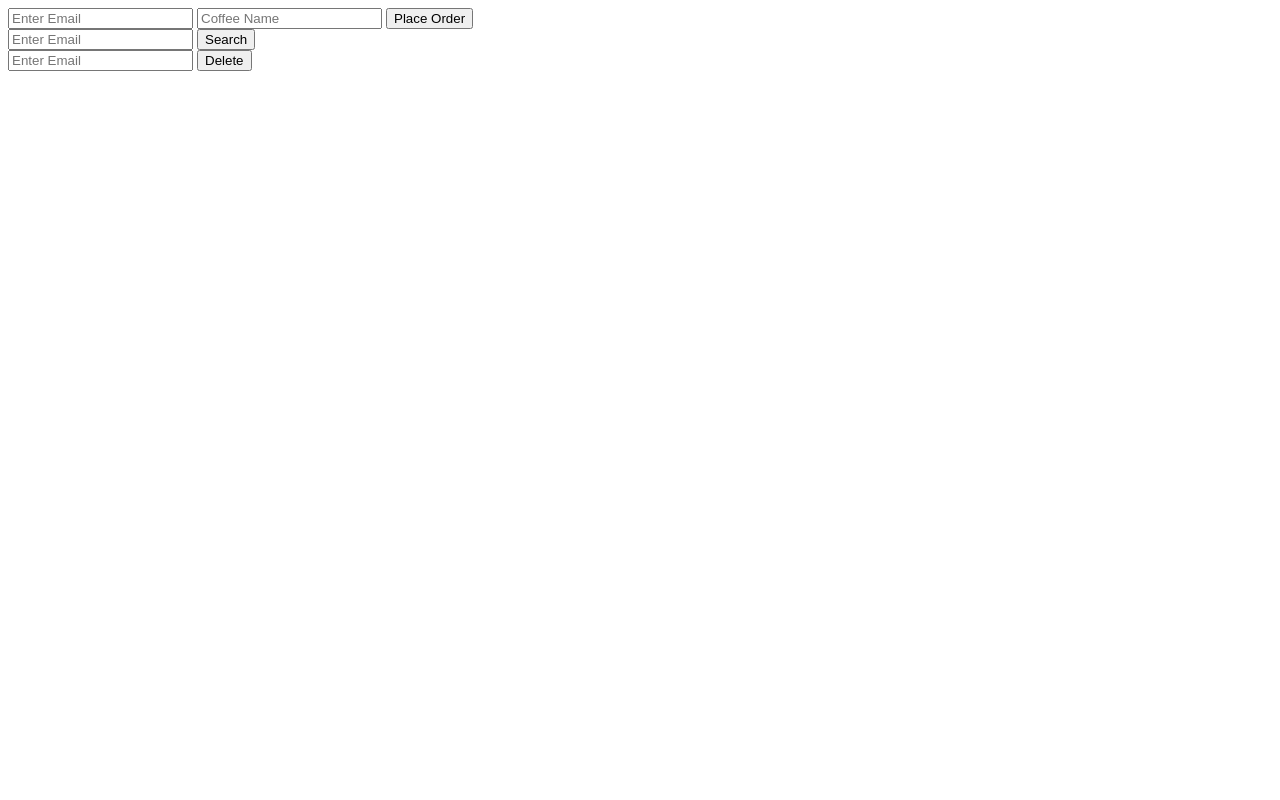
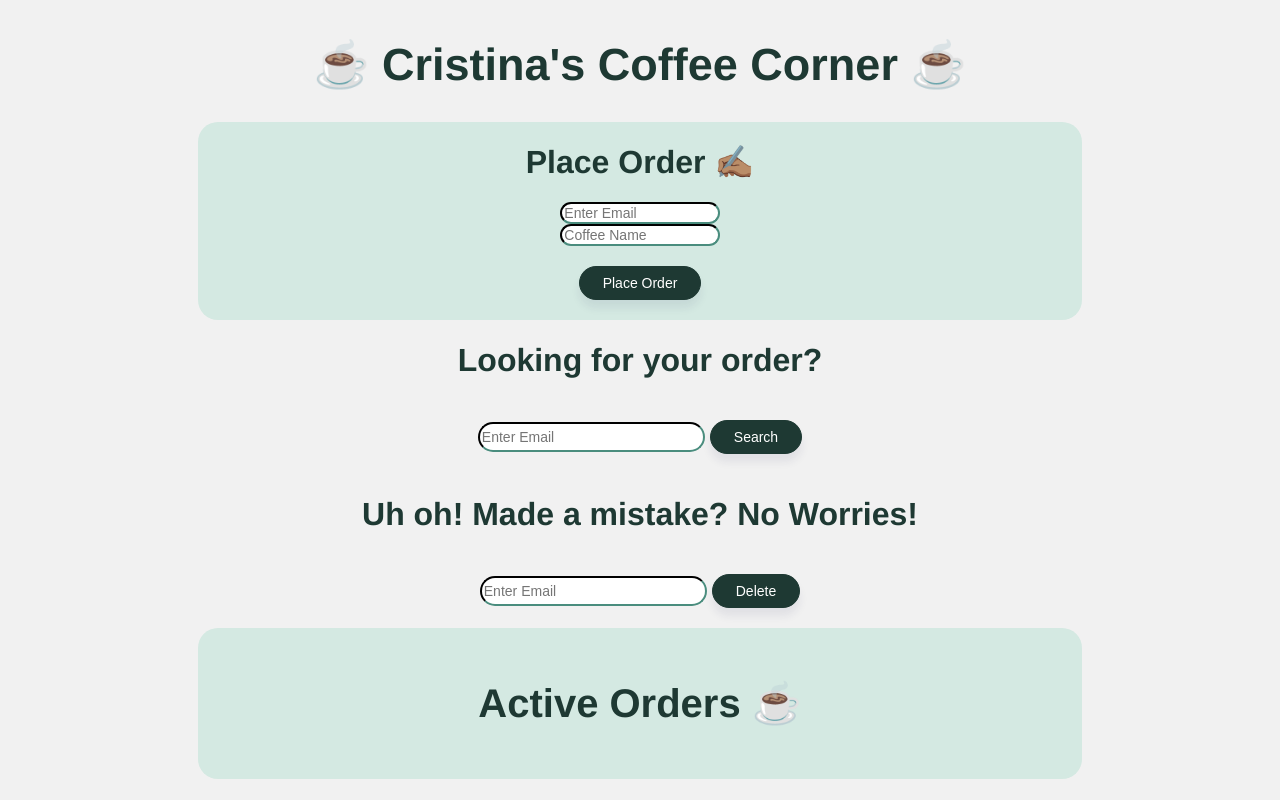
Before and after one commit to cristinahdz29/Week5, a plain HTML site: page coffee_orders_POST_API/index.html in a window 1280 px wide. Drawn offline with Linux system fonts and the light colour scheme; no server answers.

Commit message:
made modifications to files to improve styling

```diff
--- a/coffee_orders_POST_API/index.html
+++ b/coffee_orders_POST_API/index.html
@@ -4,23 +4,28 @@
     </head>
     <body>
       <!-- input section -->
+      <h1 id="heading">☕️ Cristina's Coffee Corner ☕️</h1>
       <div id="makeOrderDiv">
+        <h1>Place Order ✍🏽</h1>
         <input type="text" id="emailTextBox" placeholder="Enter Email" pattern= "email" />
         <input type="text" id="coffeeNameTextBox" placeholder="Coffee Name" />
 
         <button id="placeOrderButton">Place Order</button>
       </div>
       <div id="searchOrdersDiv">
+        <h1>Looking for your order?</h1>
         <input type="text" id="emailSearchTextBox" placeholder="Enter Email">
         <button id="searchButton">Search</button>
         </div>
 
         <div id="deleteOrdersDiv">
+          <h1>Uh oh! Made a mistake? No Worries!</h1>
           <input type="text" id="deleteTextBox" placeholder="Enter Email">
           <button id="deleteButton">Delete</button>
         </div>
 
         <div id="coffeeOrders">
+          <h1>Active Orders ☕️</h1>
           <ul id="coffeeOrdersUl">
 
           </ul>
--- a/coffee_orders_POST_API/index.js
+++ b/coffee_orders_POST_API/index.js
@@ -39,13 +39,13 @@ function loadCoffeeOrders() {
       //creating li elements to append to UL
       let li = document.createElement("li");
       li.className = "coffeeOrdersLi";
-      // li.innerHTML = `Email: ${email} Order: ${details.coffee}`;
+      // li.innerHTML = `<b>Email:</b> ${email} <b>Order:</b> ${details.coffee}`;
       let pEmail = document.createElement("p");
-      pEmail.innerHTML = `Email: ${email}`;
+      pEmail.innerHTML = `<b>Email: </b> ${email}`;
       li.appendChild(pEmail);
 
       let labelOrder = document.createElement("p");
-      labelOrder.innerHTML = `Order: ${details.coffee}`;
+      labelOrder.innerHTML = `<b>Order: </b> ${details.coffee}`;
       li.appendChild(labelOrder);
 
       coffeeOrdersUl.appendChild(li);
@@ -67,6 +67,7 @@ placeOrderButton.addEventListener("click", () => {
     emailAddress: email,
   };
 
+
   // console.log(requestObject)
   // console.log(JSON.stringify(requestObject)) --> need to make string so can be sent to server
   // console.log(email)
@@ -84,11 +85,14 @@ placeOrderButton.addEventListener("click", () => {
     loadCoffeeOrders();
   };
 
+
   request.open("POST", "https://dc-coffeerun.herokuapp.com/api/coffeeorders/");
 
   request.setRequestHeader("Content-Type", "application/json");
 
   request.send(JSON.stringify(requestObject));
+
+
 });
 
 loadCoffeeOrders();
@@ -110,13 +114,24 @@ searchButton.addEventListener("click", () => {
     }
 
     let div = document.createElement("div");
+    div.style.backgroundColor = "#d4e9e2";
+    div.style.marginLeft = "15%";
+    div.style.marginRight = "15%";
+    div.style.padding = "2% 0";
+    div.style.color = "#1e3933";
+    div.style.fontSize = "20px";
+    div.style.borderRadius = "20px";
+
     let pEmail = document.createElement("p");
-    pEmail.innerHTML = foundOrder.emailAddress;
+    let h1 = document.createElement("h1");
+    h1.innerHTML = "Found It! ✅";
+    pEmail.innerHTML = `<b> Email:</b> ${foundOrder.emailAddress}`;
     console.log(pEmail);
+    div.appendChild(h1);
     div.appendChild(pEmail);
 
     let pCoffeeOrder = document.createElement("p");
-    pCoffeeOrder.innerHTML = foundOrder.coffee;
+    pCoffeeOrder.innerHTML = `<b>Order:</b>${foundOrder.coffee}`;
     div.appendChild(pCoffeeOrder);
 
     searchOrdersDiv.appendChild(div);
@@ -126,9 +141,9 @@ searchButton.addEventListener("click", () => {
 // adding event listener to button delete order by email
 deleteButton.addEventListener("click", function () {
   let deleteOrder = deleteTextBox.value;
-  console.log(deleteOrder)
+  console.log(deleteOrder);
   let foundOrder = orders[deleteOrder];
-  console.log(foundOrder)
+  console.log(foundOrder);
 
   let deleteUrl =
     "https://dc-coffeerun.herokuapp.com/api/coffeeorders/" +
--- a/coffee_orders_POST_API/styles.css
+++ b/coffee_orders_POST_API/styles.css
@@ -0,0 +1,77 @@
+body {
+  margin-top: 3%;
+  text-align: center;
+  font-family: Helvetica, Arial, sans-serif;
+  background-color: #f1f1f1;
+}
+
+h1 {
+  color: #1e3933;
+}
+
+ul {
+  list-style-type: none;
+}
+
+button {
+  /* display: block; */
+  margin: 20px auto;
+  border: 1px solid #1e3933;
+  background: #1e3933;
+  color: #fff;
+  font-size: 14px;
+  line-height: 22px;
+  padding: 5px 23px;
+  border-radius: 30px;
+  transition: all 200ms ease;
+  box-shadow: rgba(37, 39, 89, 0.08) 0px 8px 8px 0;
+  cursor: pointer;
+}
+button:hover {
+  background: white;
+  color: #1e3933;
+  border: 1px solid#1E3933;
+}
+
+button:focus {
+  outline: none;
+}
+
+input {
+  height: 4%;
+  width: 18%;
+  border-color: #1e3933;
+  border-radius: 20px;
+  font-size: 14px;
+}
+
+input:focus {
+  outline: none;
+}
+
+#coffeeOrders {
+  background-color: #d4e9e2;
+  color: #1e3932;
+  padding: 2% 0;
+  margin-left: 15%;
+  margin-right: 15%;
+  font-size: 20px;
+  border-radius: 20px;
+}
+
+#makeOrderDiv {
+  display: flex;
+  flex-direction: column;
+  align-items: center;
+}
+
+#heading {
+  font-size: 45px;
+}
+
+#makeOrderDiv {
+  background-color: #d4e9e2;
+  border-radius: 20px;
+  margin-left: 15%;
+  margin-right: 15%;
+}
--- a/weather_project/index.js
+++ b/weather_project/index.js
@@ -33,8 +33,9 @@ let descriptionObject = {
   "broken clouds": "🌥",
   "overcast clouds": "🌥",
   haze: "🌥",
-  "light rain": "🌧",
+  "light rain": "☔️",
   smoke: "🔥",
+  "heavy intensity rain": "⛈"
 };
 
 // function feelLikeEmoji (){
```
